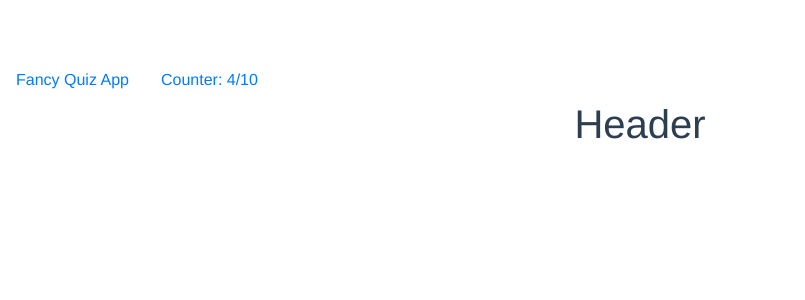
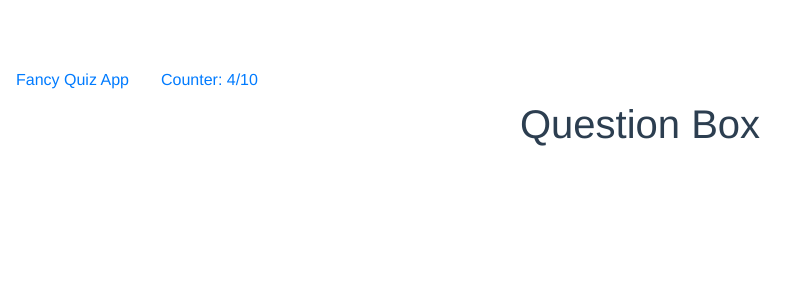
Before and after one commit to saraclaeys/v-quiz, a Vue app: page / in a window 1280 px wide. Shown: the top 300 px of the page, without its empty margins (0-805 px from the left). Built offline with nearby package versions, Linux system fonts and the light colour scheme.

Commit message:
question box

```diff
--- a/src/components/QuestionBox.vue
+++ b/src/components/QuestionBox.vue
@@ -1,3 +1,3 @@
 <template>
-<h1>Header</h1>
+  <h1>Question Box</h1>
 </template
```
